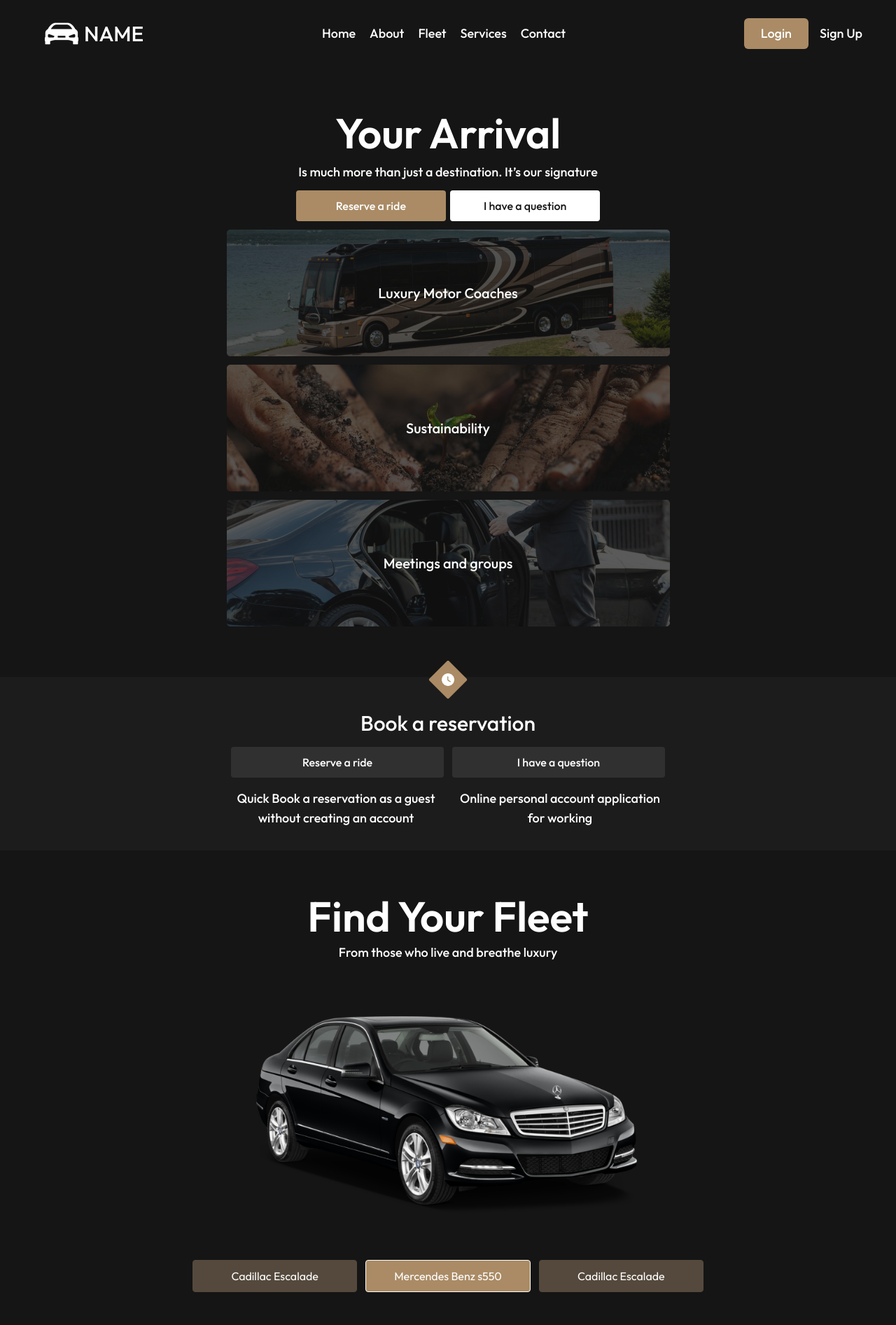
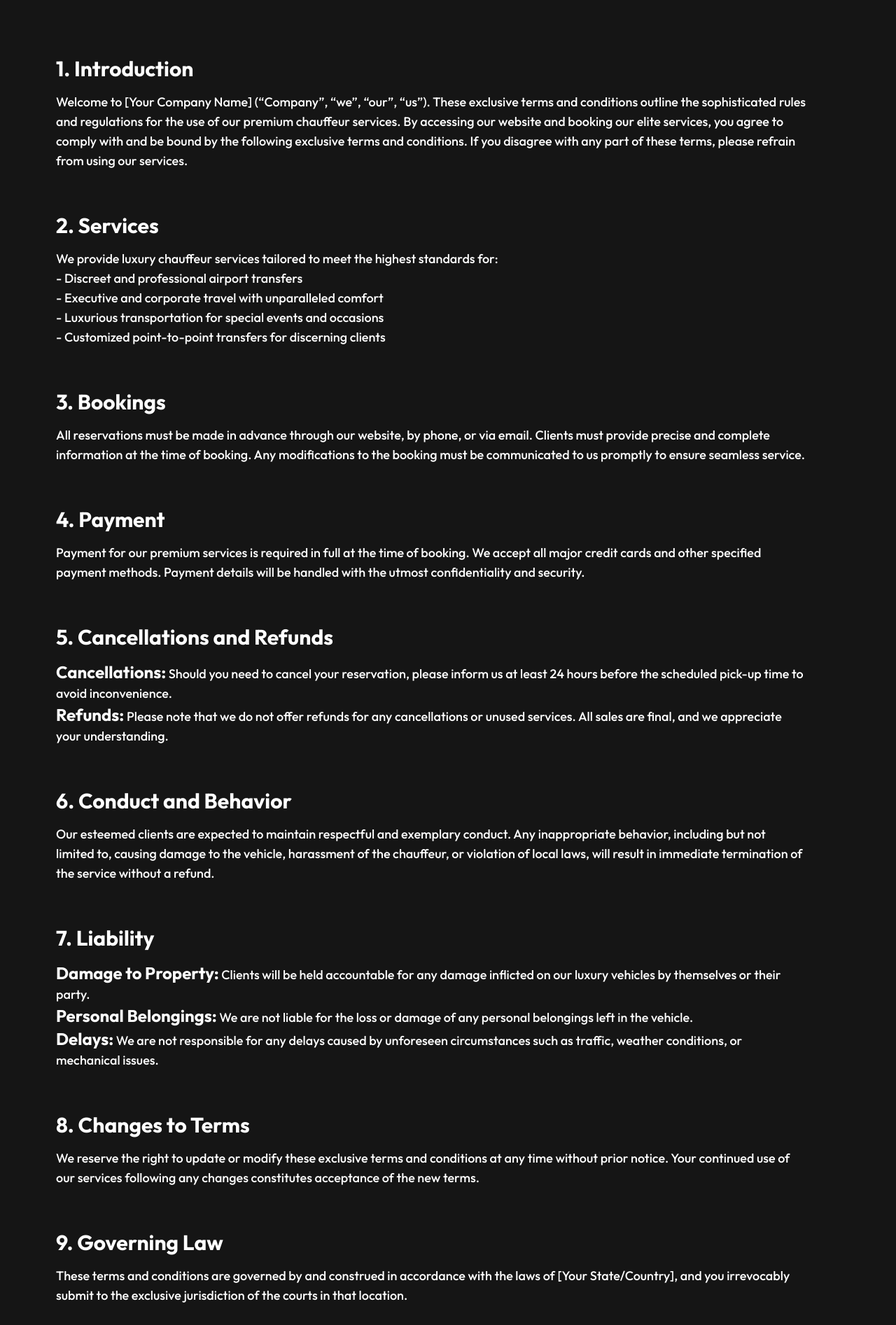
Before and after one commit to Nithishpandian/car-chauffeur, a React (Vite) app in the folder client/: page /terms-services in a window 1280 px wide. Before the commit this address led to /. Shown: the top 1893 px of the page at 70% size. Built offline with nearby package versions, Linux system fonts and the light colour scheme; no server answers.

Commit message:
added terms and condition

```diff
--- a/client/src/App.jsx
+++ b/client/src/App.jsx
@@ -11,6 +11,7 @@ import ProtectedRoute from "./pages/auth/ProtectedRoute";
 import ProtectedRouteAdmin from "./pages/auth/ProtectedRouteAdmin";
 import { useEffect, useState } from "react";
 import api from "./utils/api";
+import TermsServices from "./pages/terms-services/TermsServices";
 
 function App() {
   const [user, setUser] = useState();
@@ -40,6 +41,7 @@ function App() {
         <Route path="/login" element={<Login />} />
         <Route path="/about" element={<About />} />
         <Route path="/contact" element={<Contact />} />
+        <Route path="/terms-services" element={<TermsServices />} />
         <Route element={<ProtectedRoute />}>
           <Route path="/book-now" element={<BookNow />} />
         </Route>
--- a/client/src/components/auth/signup/SignupComponent.jsx
+++ b/client/src/components/auth/signup/SignupComponent.jsx
@@ -2,7 +2,7 @@ import React, { useState } from "react";
 import axios from "axios";
 import { motion } from "framer-motion";
 import { toast } from "react-hot-toast";
-import { useNavigate } from "react-router-dom";
+import { Link, useNavigate } from "react-router-dom";
 
 const SignupComponent = () => {
   const navigate = useNavigate();
@@ -93,6 +93,12 @@ const SignupComponent = () => {
           className=" bg-backgroundGray p-4 placeholder:text-white text-white rounded w-full focus-within:outline-none"
           required
         />
+        <Link
+          to={"/terms-services"}
+          className=" my-2 text-sm w-full flex items-start justify-start"
+        >
+          By signing up you agree to our Terms and Services
+        </Link>
         <button className=" w-full border border-lightCholocate font-semibold text-white bg-lightCholocate py-3 px-4 text-center rounded">
           Submit
         </button>
--- /dev/null
+++ b/client/src/components/terms-services/TermsServicesContainer.jsx
@@ -0,0 +1,115 @@
+import React from "react";
+
+const TermsServicesContainer = () => {
+  return (
+    <div className=" py-20 pl-20 pr-32 font-medium text-white text-lg flex flex-col gap-4 ">
+      <h1 className=" text-3xl font-bold"> 1. Introduction</h1>
+      <p>
+        Welcome to [Your Company Name] (“Company”, “we”, “our”, “us”). These
+        exclusive terms and conditions outline the sophisticated rules and
+        regulations for the use of our premium chauffeur services. By accessing
+        our website and booking our elite services, you agree to comply with and
+        be bound by the following exclusive terms and conditions. If you
+        disagree with any part of these terms, please refrain from using our
+        services.
+      </p>{" "}
+      <br />
+      <h1 className=" text-3xl font-bold">2. Services</h1>
+      <div>
+        <p>
+          We provide luxury chauffeur services tailored to meet the highest
+          standards for:
+        </p>
+        <p>- Discreet and professional airport transfers</p>
+        <p>- Executive and corporate travel with unparalleled comfort</p>
+        <p>- Luxurious transportation for special events and occasions</p>
+        <p>- Customized point-to-point transfers for discerning clients</p>
+      </div>{" "}
+      <br />
+      <h1 className=" text-3xl font-bold">3. Bookings</h1>
+      <p>
+        All reservations must be made in advance through our website, by phone,
+        or via email. Clients must provide precise and complete information at
+        the time of booking. Any modifications to the booking must be
+        communicated to us promptly to ensure seamless service.
+      </p>{" "}
+      <br />
+      <h1 className=" text-3xl font-bold">4. Payment</h1>
+      <p>
+        Payment for our premium services is required in full at the time of
+        booking. We accept all major credit cards and other specified payment
+        methods. Payment details will be handled with the utmost confidentiality
+        and security.
+      </p>{" "}
+      <br />
+      <h1 className=" text-3xl font-bold">5. Cancellations and Refunds</h1>
+      <div>
+        <p>
+          <span className=" text-2xl font-bold">Cancellations:</span> Should you
+          need to cancel your reservation, please inform us at least 24 hours
+          before the scheduled pick-up time to avoid inconvenience.
+        </p>
+        <p>
+          <span className=" text-2xl font-bold">Refunds:</span> Please note that
+          we do not offer refunds for any cancellations or unused services. All
+          sales are final, and we appreciate your understanding.
+        </p>
+      </div>{" "}
+      <br />
+      <h1 className=" text-3xl font-bold">6. Conduct and Behavior</h1>
+      <p>
+        Our esteemed clients are expected to maintain respectful and exemplary
+        conduct. Any inappropriate behavior, including but not limited to,
+        causing damage to the vehicle, harassment of the chauffeur, or violation
+        of local laws, will result in immediate termination of the service
+        without a refund.
+      </p>{" "}
+      <br />
+      <h1 className=" text-3xl font-bold">7. Liability</h1>
+      <div>
+        <p>
+          <span className=" text-2xl font-bold">Damage to Property:</span>{" "}
+          Clients will be held accountable for any damage inflicted on our
+          luxury vehicles by themselves or their party.
+        </p>
+        <p>
+          <span className=" text-2xl font-bold">Personal Belongings:</span> We
+          are not liable for the loss or damage of any personal belongings left
+          in the vehicle.
+        </p>
+        <p>
+          <span className=" text-2xl font-bold">Delays:</span> We are not
+          responsible for any delays caused by unforeseen circumstances such as
+          traffic, weather conditions, or mechanical issues.
+        </p>
+      </div>{" "}
+      <br />
+      <h1 className=" text-3xl font-bold">8. Changes to Terms</h1>
+      <p>
+        We reserve the right to update or modify these exclusive terms and
+        conditions at any time without prior notice. Your continued use of our
+        services following any changes constitutes acceptance of the new terms.
+      </p>{" "}
+      <br />
+      <h1 className=" text-3xl font-bold">9. Governing Law</h1>
+      <p>
+        These terms and conditions are governed by and construed in accordance
+        with the laws of [Your State/Country], and you irrevocably submit to the
+        exclusive jurisdiction of the courts in that location.
+      </p>{" "}
+      <br />
+      <h1 className=" text-3xl font-bold">10. Contact Information</h1>
+      <div>
+        <p>
+          For any inquiries regarding these exclusive terms and conditions,
+          please contact us:
+        </p>
+        <p>- Phone: [Your Phone Number]</p>
+        <p>- Email: [Your Email Address]</p>
+        <p>- Address: [Your Business Address]</p>
+      </div>
+    </div>
+  );
+};
+
+export default TermsServicesContainer;
--- /dev/null
+++ b/client/src/pages/terms-services/TermsServices.jsx
@@ -0,0 +1,12 @@
+import React from "react";
+import TermsServicesContainer from "../../components/terms-services/TermsServicesContainer";
+
+const TermsServices = () => {
+  return (
+    <div>
+      <TermsServicesContainer />
+    </div>
+  );
+};
+
+export default TermsServices;
```
